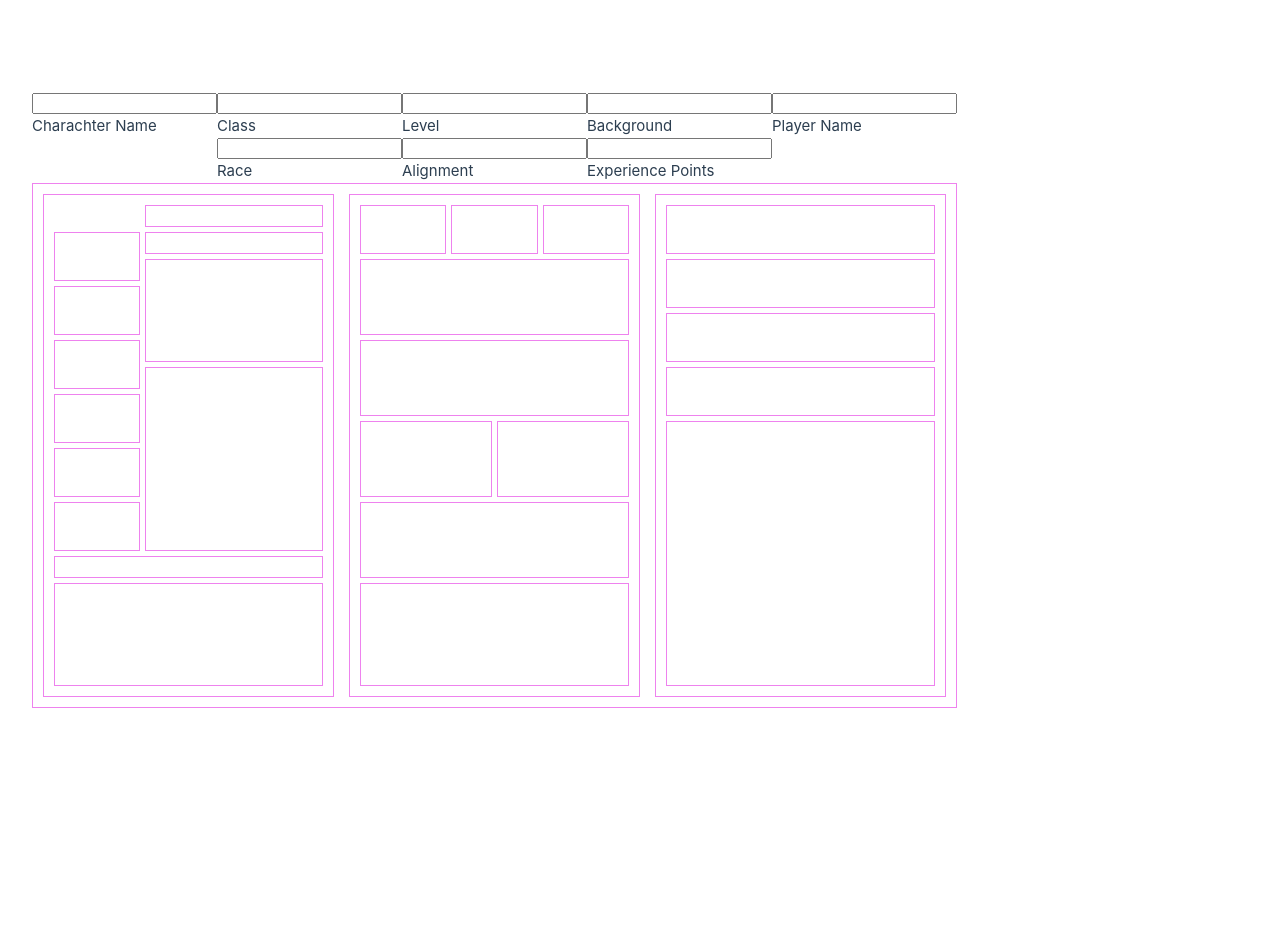
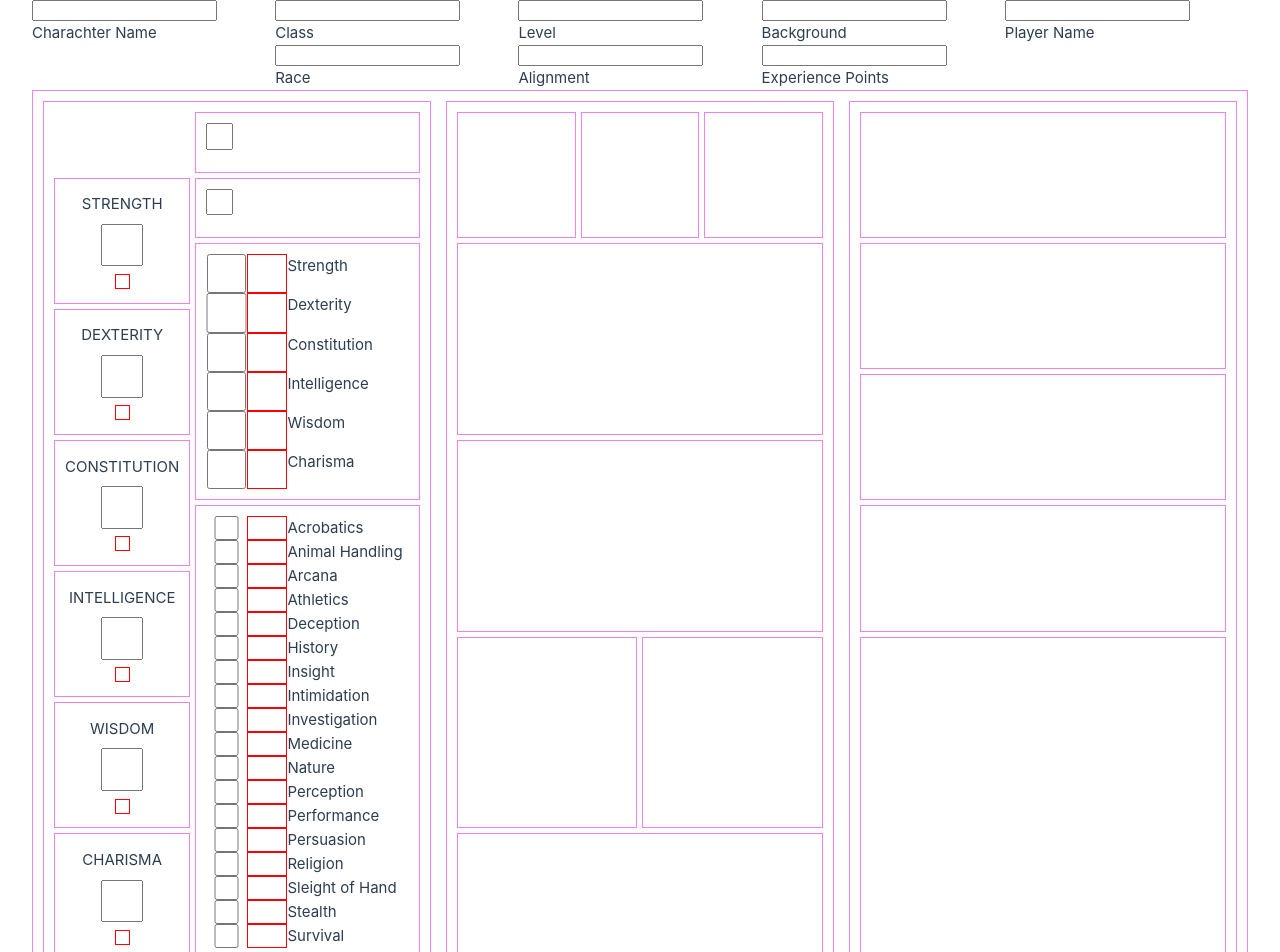
Before and after one commit to RansomDC/DnD-Vue, a Vue app in the folder DnD-Assets/DnD-Vue/: page / in a window 1280 px wide. Shown: the top 952 px of the page. Before the commit the page ends 800 px from the top, so only its background shows below. Built offline with nearby package versions, Linux system fonts and the light colour scheme.

Commit message:
DND-6: Add inputs for attributes saving throws and skills

```diff
--- a/DnD-Assets/DnD-Vue/src/App.vue
+++ b/DnD-Assets/DnD-Vue/src/App.vue
@@ -1,56 +1,12 @@
 <template>
-  <!-- Original Components
-  <header>
-    <img alt="Vue logo" class="logo" src="./assets/logo.svg" width="125" height="125" />
-
-    <div class="wrapper">
-      <HelloWorld msg="This is soon to be the DnD Calculator!" />
-    </div>
-  </header>
-
-  <main>
-    <TheWelcome />
-  </main> -->
-
-  <div>
+  <div class="charachter-sheet">
     <CharachterSheet />
   </div>
-
 </template>
 
 <script setup lang="ts">
-  // //Original components
-  // import HelloWorld from './components/HelloWorld.vue'
-  // import TheWelcome from './components/TheWelcome.vue'
-
   import CharachterSheet from './components/charachterSheet.vue'
 </script>
 
 <style scoped>
-header {
-  line-height: 1.5;
-}
-
-.logo {
-  display: block;
-  margin: 0 auto 2rem;
-}
-
-@media (min-width: 1024px) {
-  header {
-    display: flex;
-    place-items: center;
-    padding-right: calc(var(--section-gap) / 2);
-  }
-
-  .logo {
-    margin: 0 2rem 0 0;
-  }
-
-  header .wrapper {
-    display: flex;
-    place-items: flex-start;
-    flex-wrap: wrap;
-  }
-}
 </style>
--- a/DnD-Assets/DnD-Vue/src/assets/main.css
+++ b/DnD-Assets/DnD-Vue/src/assets/main.css
@@ -29,7 +29,7 @@ a,
 
   #app {
     display: grid;
-    grid-template-columns: 1fr 1fr;
+    grid-template-columns: 1fr;
     padding: 0 2rem;
   }
 }
--- a/DnD-Assets/DnD-Vue/src/components/charachterSheet.vue
+++ b/DnD-Assets/DnD-Vue/src/components/charachterSheet.vue
@@ -38,16 +38,144 @@
 
   <div class="char-body skeleton display-grid">
     <div class="skeleton body-left">
-      <div class="skeleton atr strength"></div>
-      <div class="skeleton atr dexterity"></div>
-      <div class="skeleton atr constitution"></div>
-      <div class="skeleton atr intelligence"></div>
-      <div class="skeleton atr wisdom"></div>
-      <div class="skeleton atr charisma"></div>
-      <div class="skeleton inspiration"></div>
-      <div class="skeleton proficiency"></div>
-      <div class="skeleton saving-throws"></div>
-      <div class="skeleton skills"></div>
+      <div class="skeleton atr strength">
+        <p class="label">STRENGTH</p>
+        <input class="str" />
+        <p class="str-mod mod"></p>
+      </div>
+      <div class="skeleton atr dexterity">
+        <p class="label">DEXTERITY</p>
+        <input class="dex" />
+        <p class="dex-mod mod"></p>
+      </div>
+      <div class="skeleton atr constitution">
+        <p class="label">CONSTITUTION</p>
+        <input class="con" />
+        <p class="con-mod mod"></p>
+      </div>
+      <div class="skeleton atr intelligence">
+        <p class="label">INTELLIGENCE</p>
+        <input class="int" />
+        <p class="int-mod mod"></p>
+      </div>
+      <div class="skeleton atr wisdom">
+        <p class="label">WISDOM</p>
+        <input class="wis" />
+        <p class="wis-mod mod"></p>
+      </div>
+      <div class="skeleton atr charisma">
+        <p class="label">CHARISMA</p>
+        <input class="cha" />
+        <p class="cha-mod mod"></p>
+      </div>
+      <div class="skeleton inspiration">
+        <input>
+        <label></label>
+      </div>
+      <div class="skeleton proficiency">
+        <input>
+        <label></label>
+      </div>
+      <div class="skeleton saving-throws display-grid">
+        <input type="checkbox">
+        <p class="paragraph-style"></p>
+        <label>Strength</label>
+
+        <input type="checkbox">
+        <p class="paragraph-style"></p>
+        <label>Dexterity</label>
+
+        <input type="checkbox">
+        <p class="paragraph-style"></p>
+        <label>Constitution</label>
+
+        <input type="checkbox">
+        <p class="paragraph-style"></p>
+        <label>Intelligence</label>
+
+        <input type="checkbox">
+        <p class="paragraph-style"></p>
+        <label>Wisdom</label>
+
+        <input type="checkbox">
+        <p class="paragraph-style"></p>
+        <label>Charisma</label>
+      </div>
+      <div class="skeleton skills display-grid">
+        <input type="checkbox">
+        <p class="paragraph-style"></p>
+        <label>Acrobatics</label>
+
+        <input type="checkbox">
+        <p class="paragraph-style"></p>
+        <label>Animal Handling</label>
+
+        <input type="checkbox">
+        <p class="paragraph-style"></p>
+        <label>Arcana</label>
+
+        <input type="checkbox">
+        <p class="paragraph-style"></p>
+        <label>Athletics</label>
+
+        <input type="checkbox">
+        <p class="paragraph-style"></p>
+        <label>Deception</label>
+
+        <input type="checkbox">
+        <p class="paragraph-style"></p>
+        <label>History</label>
+
+        <input type="checkbox">
+        <p class="paragraph-style"></p>
+        <label>Insight</label>
+
+        <input type="checkbox">
+        <p class="paragraph-style"></p>
+        <label>Intimidation</label>
+
+        <input type="checkbox">
+        <p class="paragraph-style"></p>
+        <label>Investigation</label>
+
+        <input type="checkbox">
+        <p class="paragraph-style"></p>
+        <label>Medicine</label>
+
+        <input type="checkbox">
+        <p class="paragraph-style"></p>
+        <label>Nature</label>
+
+        <input type="checkbox">
+        <p class="paragraph-style"></p>
+        <label>Perception</label>
+
+        <input type="checkbox">
+        <p class="paragraph-style"></p>
+        <label>Performance</label>
+
+        <input type="checkbox">
+        <p class="paragraph-style"></p>
+        <label>Persuasion</label>
+
+        <input type="checkbox">
+        <p class="paragraph-style"></p>
+        <label>Religion</label>
+
+        <input type="checkbox">
+        <p class="paragraph-style"></p>
+        <label>Sleight of Hand</label>
+
+        <input type="checkbox">
+        <p class="paragraph-style"></p>
+        <label>Stealth</label>
+
+        <input type="checkbox">
+        <p class="paragraph-style"></p>
+        <label>Survival</label>
+
+
+      </div>
       <div class="skeleton passive-perception"></div>
       <div class="skeleton proficiencies-languages"></div>
     </div>
@@ -132,18 +260,30 @@
     .inspiration {
       grid-row: 1;
       grid-column: 2 / 4;
+
+      input {
+        height: 2em;
+        width: 2em;
+      }
     }
     .proficiency {
       grid-row: 2;
       grid-column: 2 / 4;
+
+      input {
+        height: 2em;
+        width: 2em;
+      }
     }
     .saving-throws {
       grid-row: 3 / 7;
       grid-column: 2 / 4;
+      grid-template-columns: 1fr 1fr 3fr;
     }
     .skills {
       grid-row: 7 / 14;
       grid-column: 2 / 4;
+      grid-template-columns: 1fr 1fr 3fr;
     }
     .passive-perception {
       grid-row: 14;
@@ -152,6 +292,27 @@
     .proficiencies-languages {
       grid-row: 15 / 19;
       grid-column: 1 / 4;
+    }
+
+    .atr {
+      display: grid;
+      justify-content: center;
+      align-items: center;
+
+      input {
+        font-size: 16pt;
+        height: 2em;
+        width: 2em;
+        font-weight: 600;
+        margin: auto;
+      }
+
+      .mod {
+        border: solid 1px red;
+        width: 1em;
+        height: 1em;
+        margin: auto;
+      }
     }
   }
 
@@ -225,4 +386,9 @@
     padding:10px;
     border: 1px solid violet;
   }
+
+  .paragraph-style {
+    border: 1px solid red;
+    padding: 10px;
+  }
 </style>
```
